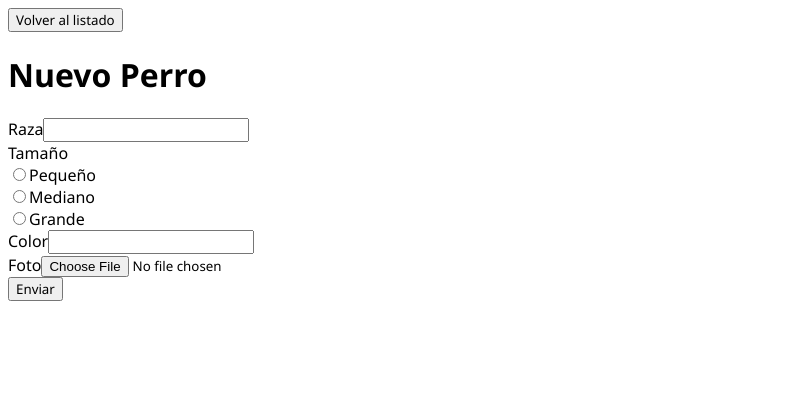
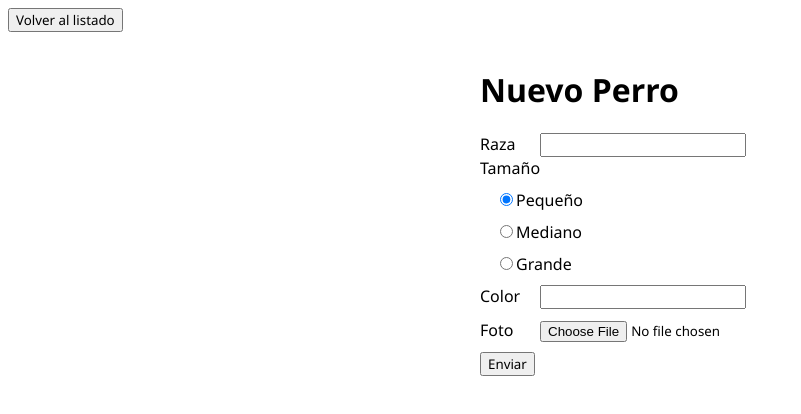
Before and after one commit to larajosed/DogsRegistry, a Vue app in the folder public/dogs_registry/: page /new in a window 1280 px wide. Shown: the top 414 px of the page, without its empty margins (0-801 px from the left). Built offline with nearby package versions, Linux system fonts and the light colour scheme.

Commit message:
New dog layout

```diff
--- a/public/dogs_registry/src/components/NewDog.vue
+++ b/public/dogs_registry/src/components/NewDog.vue
@@ -6,7 +6,7 @@ import { useRouter } from "vue-router";
 export default {
   setup(props, ctx) {
     const router = useRouter();
-    const newDog = {};
+    const newDog = { size: "Pequeño" };
 
     function submitDog(dog) {
       console.log(dog);
@@ -39,15 +39,16 @@ export default {
 
 
 <template>
-  <form @submit.prevent="submitDog(newDog)">
+  <div class="new-dog-container">
+    <form class="form-new-dog" @submit.prevent="submitDog(newDog)">
       <h1>Nuevo Perro</h1>
-    <div>
+      <div class="input-block">
         <label for="race">Raza</label>
         <input v-model="newDog.race" type="text" id="race" required />
       </div>
       <div>
         <label for="size">Tamaño</label>
-      <div>
+        <div class="input-block">
           <input
             v-model="newDog.size"
             type="radio"
@@ -57,7 +58,7 @@ export default {
           />
           <label for="small">Pequeño</label>
         </div>
-      <div>
+        <div class="input-block">
           <input
             v-model="newDog.size"
             type="radio"
@@ -67,7 +68,7 @@ export default {
           />
           <label for="medium">Mediano</label>
         </div>
-      <div>
+        <div class="input-block">
           <input
             v-model="newDog.size"
             type="radio"
@@ -78,19 +79,46 @@ export default {
           <label for="big">Grande</label>
         </div>
       </div>
-    <div>
+      <div class="input-block">
         <label for="color">Color</label>
         <input v-model="newDog.color" type="text" id="color" required />
       </div>
-    <div>
+      <div class="input-block">
         <label for="photo">Foto</label>
         <input
           type="file"
           v-on:change="updatePhoto"
           ref="fileInput"
           accept="image/*"
+          required
         />
       </div>
+      <div class="input-block">
         <button type="submit">Enviar</button>
+      </div>
     </form>
+  </div>
 </template>
+
+<style>
+.new-dog-container {
+  display: flex;
+  justify-content: center;
+}
+.form-new-dog {
+  padding: 15px;
+}
+
+.input-block {
+  margin-top: 10px;
+}
+
+.input-block label {
+  width: 60px;
+  display: inline-block;
+}
+
+.form-new-dog input[type="radio"] {
+  margin-left: 20px;
+}
+</style>
```
Lines whose indentation alone changed are shown as unchanged.
